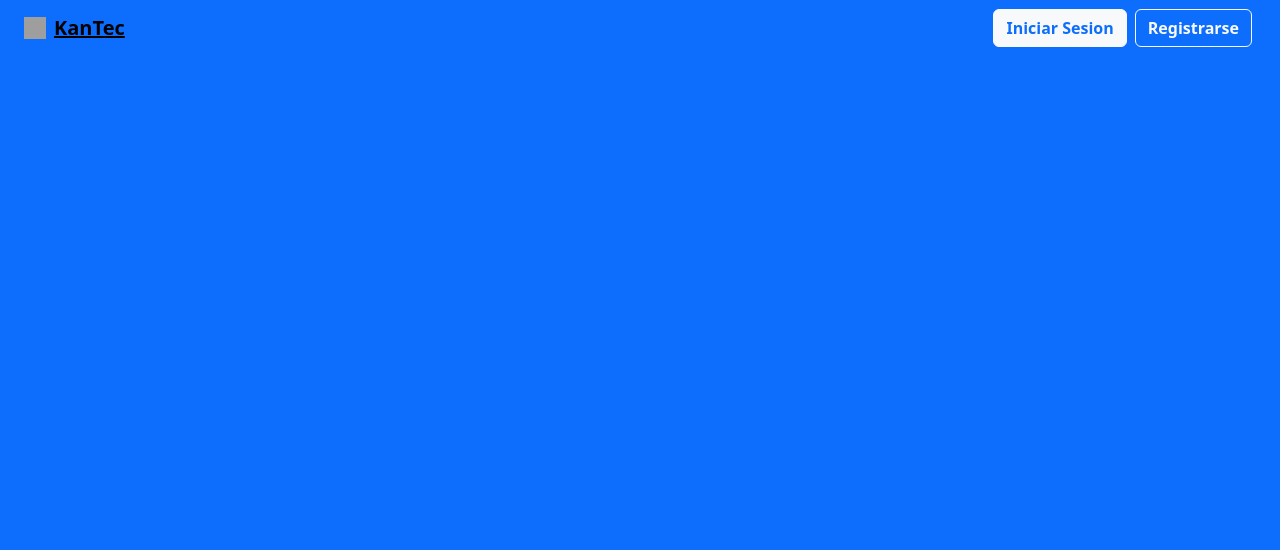
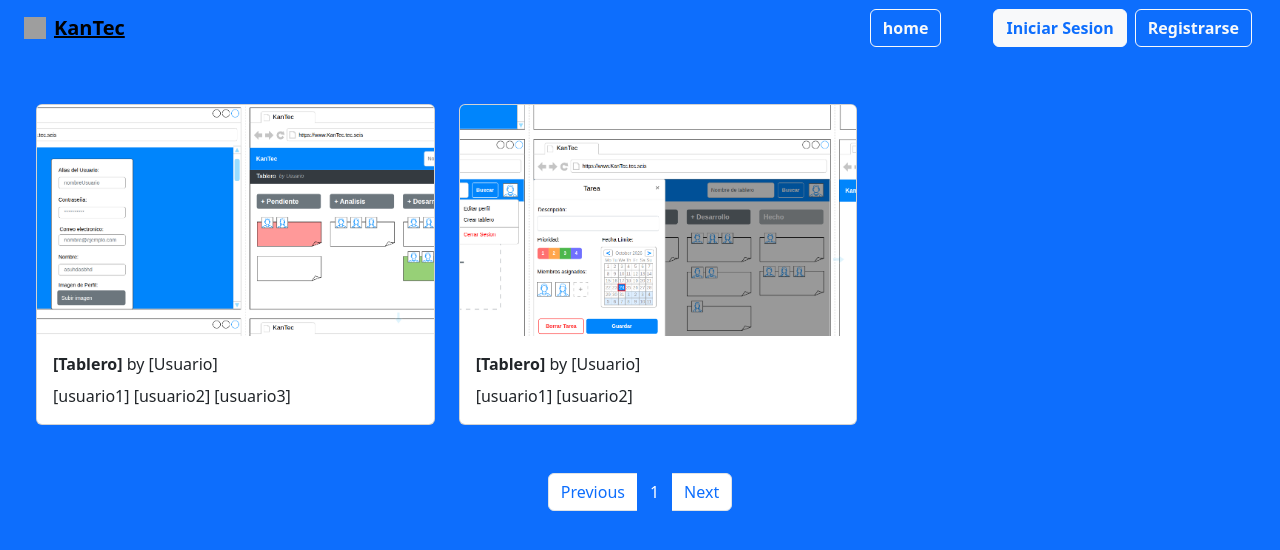
Before and after one commit to AlanMachado-dev/KanTec, an Angular app: page /home in a window 1280 px wide. Before the commit this address led to /. Shown: the top 550 px of the page. Built offline with nearby package versions, Linux system fonts and the light colour scheme; grey boxes are pictures that could not be loaded.

Commit message:
componente home agregado

```diff
--- a/src/app/app.routes.ts
+++ b/src/app/app.routes.ts
@@ -2,11 +2,13 @@ import { Routes } from '@angular/router';
 import { Carrusel } from './componentes/carrusel/carrusel';
 import { Ingresar } from './componentes/ingresar/ingresar';
 import { Registro } from './componentes/registro/registro';
+import { Home } from './componentes/home/home';
 
 export const routes: Routes = [
     {path : '', component: Carrusel},
     {path : 'ingreso', component: Ingresar},
-    {path : 'registro', component: Registro}
+    {path : 'registro', component: Registro},
+    {path : 'home', component: Home}
 
 
 ];
--- a/src/app/componentes/carrusel/carrusel.html
+++ b/src/app/componentes/carrusel/carrusel.html
@@ -1,14 +1,18 @@
-<div id="carouselExampleIndicators" class="carousel slide" data-bs-ride="carousel" style="height: 550px; overflow: hidden;">
+<div id="carouselExampleIndicators" class="carousel slide" data-bs-ride="carousel"
+  style="height: 550px; overflow: hidden;">
 
   <div class="carousel-indicators">
-    <button type="button" data-bs-target="#carouselExampleIndicators" data-bs-slide-to="0" class="active" aria-current="true" aria-label="Slide 1"></button>
-    <button type="button" data-bs-target="#carouselExampleIndicators" data-bs-slide-to="1" aria-label="Slide 2"></button>
-    <button type="button" data-bs-target="#carouselExampleIndicators" data-bs-slide-to="2" aria-label="Slide 3"></button>
+    <button type="button" data-bs-target="#carouselExampleIndicators" data-bs-slide-to="0" class="active"
+      aria-current="true" aria-label="Slide 1"></button>
+    <button type="button" data-bs-target="#carouselExampleIndicators" data-bs-slide-to="1"
+      aria-label="Slide 2"></button>
+    <button type="button" data-bs-target="#carouselExampleIndicators" data-bs-slide-to="2"
+      aria-label="Slide 3"></button>
   </div>
 
   <div class="carousel-inner">
 
-    <div class="carousel-item active" >
+    <div class="carousel-item active">
       <img src="/image1.png" class="d-block w-100" alt="Slide 1">
     </div>
 
@@ -31,3 +35,7 @@
     <span class="visually-hidden">Next</span>
   </button>
 </div>
+
+<div class="d-flex">
+  <h2 class="m-auto mt-4">Capaz poner algo aca como un footer para que no quede vacio</h2>
+</div>
--- /dev/null
+++ b/src/app/componentes/home/home.html
@@ -0,0 +1,38 @@
+<!--div class="card" style="width: 18rem;">
+  <img src="/image1.png" class="card-img-top" alt="...">
+  <div class="card-body">
+    <p class="card-title"><b>[Tablero]</b> by [Usuario]</p>
+    <p class="card-text">Some quick example text to build on the card title and make up the bulk of the card’s content.</p>
+    <a href="#" class="btn btn-primary">Go somewhere</a>
+  </div>
+</div-->
+
+<div class="row row-cols-1 row-cols-md-3 g-4 mt-4 ms-4">
+    <div class="col">
+        <div class="card">
+            <img src="/image1.png" class="card-img-top" alt="...">
+            <div class="card-body">
+                <p class="card-title"><b>[Tablero]</b> by [Usuario]</p>
+                <p class="card-text">[usuario1] [usuario2] [usuario3]</p>
+            </div>
+        </div>
+    </div>
+    <div class="col">
+        <div class="card">
+            <img src="/image2.png" class="card-img-top" alt="...">
+            <div class="card-body">
+                <p class="card-title"><b>[Tablero]</b> by [Usuario]</p>
+                <p class="card-text">[usuario1] [usuario2]</p>
+            </div>
+        </div>
+    </div>
+</div>
+<div class="d-flex mt-5">
+    <nav aria-label="..." class="m-auto">
+        <ul class="pagination">
+            <li class="page-item"><a href="home" class="page-link">Previous</a></li>
+            <li class="page-item active"><a class="page-link" href="" aria-current="page">1</a></li>
+            <li class="page-item"><a class="page-link" href="home">Next</a></li>
+        </ul>
+    </nav>
+</div>
--- /dev/null
+++ b/src/app/componentes/home/home.ts
@@ -0,0 +1,9 @@
+import { Component } from '@angular/core';
+
+@Component({
+  selector: 'app-home',
+  imports: [],
+  templateUrl: './home.html',
+  styles: ``,
+})
+export class Home {}
--- a/src/app/componentes/navbar/navbar.html
+++ b/src/app/componentes/navbar/navbar.html
@@ -11,6 +11,9 @@
     <div class="collapse navbar-collapse" id="navbarSupportedContent">
       <ul class="navbar-nav ms-auto mb-2 mb-lg-0">
         <li>
+          <a class="btn btn-outline-light mx-1 fw-bold mx-5" routerLink="/home">home</a> <!--(provisional para pruebas)-->
+        </li>
+        <li>
           <a class="btn btn-light text-primary mx-1 fw-bold" routerLink="/ingreso">Iniciar Sesion</a>
         </li>
         <li>
```
